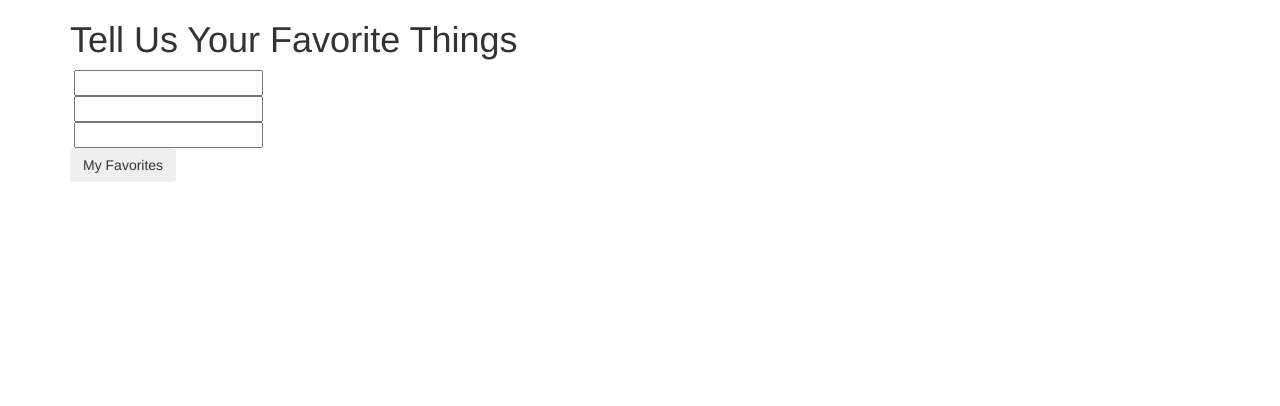
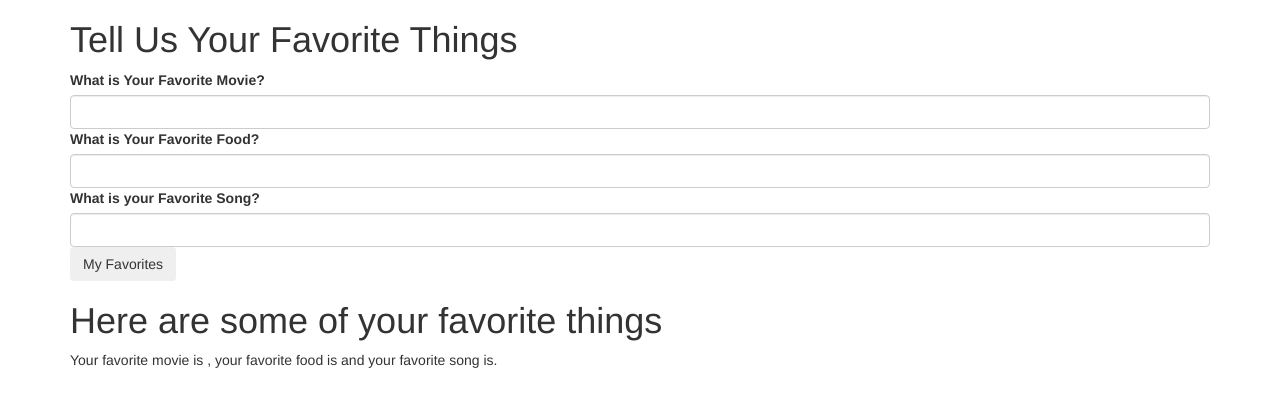
Before and after one commit to aesadin/favorite-things, a plain HTML site: page index.html in a window 1280 px wide. Drawn offline with Linux system fonts and the light colour scheme.

Commit message:
create scripts document that records and returns user input into a sentence
Co-authored-by: Lizzie Van Hook <evanhook360@gmail.com>

```diff
--- a/index.html
+++ b/index.html
@@ -13,20 +13,27 @@
       <div>
         <form id="formOne">
           <div class="formGroup">
-            <label for=""></label>
-            <input id="" class="" type="text">
+            <label for="movie">What is Your Favorite Movie?</label>
+            <input id="movie" class="form-control" type="text">
           </div>
           <div class="formGroup">
-            <label for=""></label>
-            <input id="" class="" type="text">
+            <label for="food">What is Your Favorite Food?</label>
+            <input id="food" class="form-control" type="text">
           </div>
           <div class="formGroup">
-            <label for=""></label>
-            <input id="" class="" type="text">
+            <label for="song">What is your Favorite Song?</label>
+            <input id="song" class="form-control" type="text">
           </div>
           <button type="submit" class="btn">My Favorites</button>
         </form>
       </div>
+
+      <div id="story">
+        <h1>Here are some of your favorite things</h1>
+        <p>Your favorite movie is <span id="movieSpan"></span>, your favorite food is
+          <span id="foodSpan"></span> and your favorite song is<span id="songSpan"></span>.
+        </p>
+      </div>
     </div>
   </body>
 </html>
--- a/js/scripts.js
+++ b/js/scripts.js
@@ -0,0 +1,14 @@
+$(document).ready(function() {
+  $("#formOne").submit(function(event) {
+    event.preventDefault();
+    const movieInput = $("input#movie").val();
+    const foodInput = $("input#food").val();
+    const songInput = $("input#song").val();
+
+    $("#movieSpan").text(movieInput);
+    $("#foodSpan").text(foodInput);
+    $("#songSpan").text(songInput);
+
+    //const allMyFavoriteThings = ["movieInput", "foodInput", "songInput"]
+  });
+});
```
